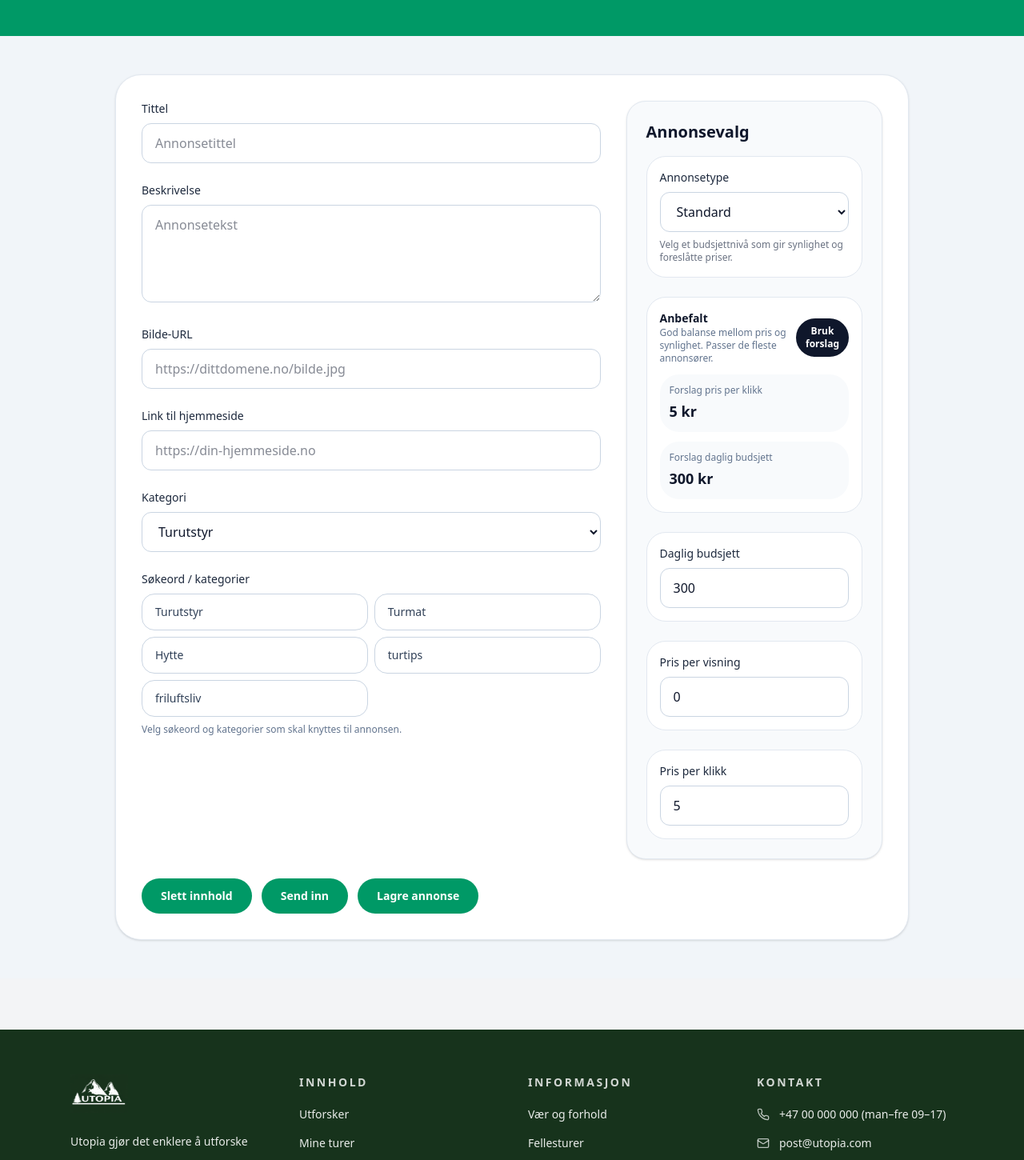
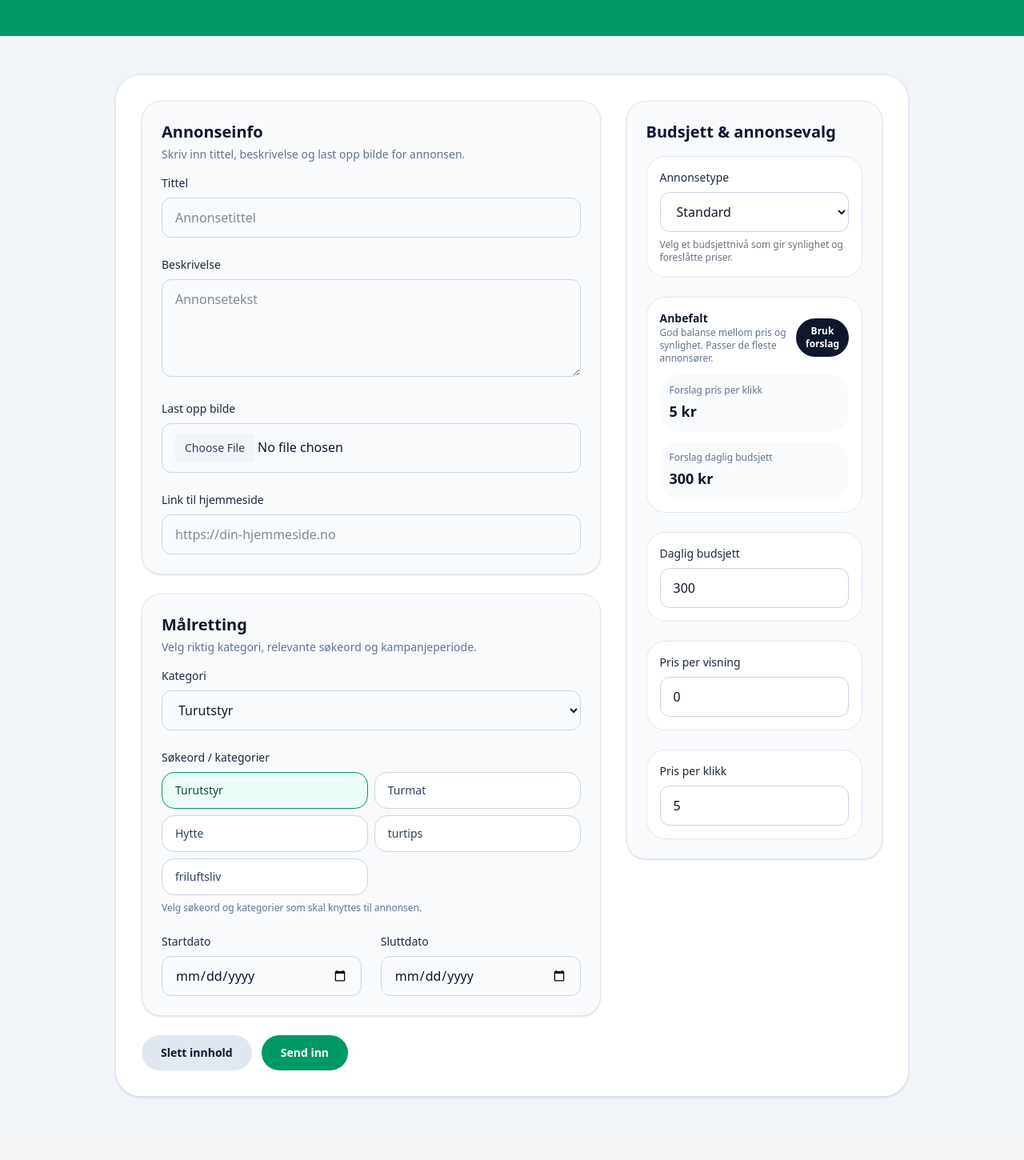
Before and after one commit to vBaustad/APP2000_G06_26, a React (Vite) app in the folder apps/web/: page /create-annonsor in a window 1280 px wide. Shown: the part 360-1810 px from the top of the page at 80% size. Built offline with nearby package versions, Linux system fonts and the light colour scheme; no server answers.

Commit message:
endringer i annonse

```diff
--- a/apps/web/src/pages/CreateAnnonsorPage.tsx
+++ b/apps/web/src/pages/CreateAnnonsorPage.tsx
@@ -4,16 +4,21 @@
  * Utvikler(e): Synne Nilsen Oppberget
  */
 
-import { useState } from "react";
+import { useEffect, useState } from "react";
+import { useAuth } from "../context/AuthContext";
 
 export default function CreateAnnonsorPage() {
+  const { token } = useAuth();
   const [tittel, setTittel] = useState("");
   const [beskrivelse, setBeskrivelse] = useState("");
   const [bildeUrl, setBildeUrl] = useState("");
+  const [bildeFile, setBildeFile] = useState<File | null>(null);
+  const [previewUrl, setPreviewUrl] = useState<string | null>(null);
+  const [uploadError, setUploadError] = useState<string | null>(null);
   const [lenkeUrl, setLenkeUrl] = useState("");
-  const [kategori, setKategori] = useState("Turutstyr");
+  const [kategori, setKategori] = useState("turutstyr");
   const keywordOptions = ["Turutstyr", "Turmat", "Hytte", "turtips", "friluftsliv"];
-  const [keywords, setKeywords] = useState<string[]>(["turutstyr"]);
+  const [keywords, setKeywords] = useState<string[]>(["Turutstyr"]);
   const [annonseType, setAnnonseType] = useState("standard");
   const [startAt, setStartAt] = useState("");
   const [endAt, setEndAt] = useState("");
@@ -63,9 +68,12 @@ export default function CreateAnnonsorPage() {
     setTittel("");
     setBeskrivelse("");
     setBildeUrl("");
+    setBildeFile(null);
+    setPreviewUrl(null);
+    setUploadError(null);
     setLenkeUrl("");
     setKategori("turutstyr");
-    setKeywords(["turutstyr"]);
+    setKeywords(["Turutstyr"]);
     setAnnonseType("standard");
     setStartAt("");
     setEndAt("");
@@ -75,6 +83,43 @@ export default function CreateAnnonsorPage() {
     setError(null);
     setSubmitted(false);
   }
+
+  function handleBildeChange(event: React.ChangeEvent<HTMLInputElement>) {
+    const file = event.target.files?.[0] ?? null;
+    if (!file) {
+      setBildeFile(null);
+      setPreviewUrl(null);
+      setBildeUrl("");
+      setUploadError(null);
+      return;
+    }
+
+    if (!file.type.startsWith("image/")) {
+      setUploadError("Velg et bilde (jpg, png eller lignende).");
+      return;
+    }
+
+    setBildeFile(file);
+    setUploadError(null);
+
+    const reader = new FileReader();
+    reader.onload = () => {
+      const result = reader.result;
+      if (typeof result === "string") {
+        setPreviewUrl(result);
+        setBildeUrl(result);
+      }
+    };
+    reader.readAsDataURL(file);
+  }
+
+  useEffect(() => {
+    return () => {
+      if (previewUrl && previewUrl.startsWith("blob:")) {
+        URL.revokeObjectURL(previewUrl);
+      }
+    };
+  }, [previewUrl]);
 
   async function handleSubmit(event: React.FormEvent) {
     event.preventDefault();
@@ -86,10 +131,18 @@ export default function CreateAnnonsorPage() {
       return;
     }
 
+    if (bildeFile && !bildeUrl) {
+      setError("Vennligst vent på at bildet lastes opp før du sender inn annonsen.");
+      return;
+    }
+
     try {
       const response = await fetch(`${import.meta.env.VITE_API_URL}/api/annonser`, {
         method: "POST",
-        headers: { "Content-Type": "application/json" },
+        headers: {
+          "Content-Type": "application/json",
+          ...(token ? { Authorization: `Bearer ${token}` } : {}),
+        },
         body: JSON.stringify({
           tittel,
           beskrivelse: beskrivelse || null,
@@ -118,7 +171,7 @@ export default function CreateAnnonsorPage() {
       setBildeUrl("");
       setLenkeUrl("");
       setKategori("turutstyr");
-      setKeywords(["turutstyr"]);
+      setKeywords(["Turutstyr"]);
       setAnnonseType("standard");
       setStartAt("");
       setEndAt("");
@@ -155,6 +208,12 @@ export default function CreateAnnonsorPage() {
 
             <div className="grid gap-8 lg:grid-cols-[1.7fr_0.95fr]">
               <div className="space-y-6">
+                <section className="rounded-3xl border border-slate-200 bg-slate-50 p-6 shadow-sm">
+                  <div className="mb-4">
+                    <h2 className="text-xl font-semibold text-slate-900">Annonseinfo</h2>
+                    <p className="mt-1 text-sm text-slate-500">Skriv inn tittel, beskrivelse og last opp bilde for annonsen.</p>
+                  </div>
+                  <div className="space-y-6">
                     <div>
                       <label className="mb-2 block text-sm font-medium text-slate-800">
                         Tittel
@@ -183,15 +242,24 @@ export default function CreateAnnonsorPage() {
 
                     <div>
                       <label className="mb-2 block text-sm font-medium text-slate-800">
-                    Bilde-URL
+                        Last opp bilde
                       </label>
                       <input
-                    type="text"
-                    placeholder="https://dittdomene.no/bilde.jpg"
-                    value={bildeUrl}
-                    onChange={(event) => setBildeUrl(event.target.value)}
-                    className="w-full rounded-xl border border-slate-300 px-4 py-3 outline-none transition focus:border-blue-600 focus:ring-2 focus:ring-blue-100"
+                        type="file"
+                        accept="image/*"
+                        onChange={handleBildeChange}
+                        className="w-full rounded-xl border border-slate-300 px-4 py-3 outline-none transition file:cursor-pointer file:border-0 file:bg-slate-100 file:px-3 file:py-2 file:text-sm file:font-medium file:text-slate-700 focus:border-blue-600 focus:ring-2 focus:ring-blue-100"
                       />
+                      {uploadError && (
+                        <p className="mt-2 text-sm text-red-600">{uploadError}</p>
+                      )}
+                      {previewUrl && (
+                        <img
+                          src={previewUrl}
+                          alt="Preview av annonsebildet"
+                          className="mt-3 h-40 w-full rounded-2xl object-cover border border-slate-200"
+                        />
+                      )}
                     </div>
 
                     <div>
@@ -206,7 +274,15 @@ export default function CreateAnnonsorPage() {
                         className="w-full rounded-xl border border-slate-300 px-4 py-3 outline-none transition focus:border-blue-600 focus:ring-2 focus:ring-blue-100"
                       />
                     </div>
+                  </div>
+                </section>
 
+                <section className="rounded-3xl border border-slate-200 bg-slate-50 p-6 shadow-sm">
+                  <div className="mb-4">
+                    <h2 className="text-xl font-semibold text-slate-900">Målretting</h2>
+                    <p className="mt-1 text-sm text-slate-500">Velg riktig kategori, relevante søkeord og kampanjeperiode.</p>
+                  </div>
+                  <div className="space-y-6">
                     <div>
                       <label className="mb-2 block text-sm font-medium text-slate-800">
                         Kategori
@@ -249,11 +325,40 @@ export default function CreateAnnonsorPage() {
                       </div>
                       <p className="mt-2 text-xs text-slate-500">Velg søkeord og kategorier som skal knyttes til annonsen.</p>
                     </div>
+
+                    <div className="grid gap-6 sm:grid-cols-2">
+                      <div>
+                        <label className="mb-2 block text-sm font-medium text-slate-800">
+                          Startdato
+                        </label>
+                        <input
+                          type="date"
+                          value={startAt}
+                          onChange={(event) => setStartAt(event.target.value)}
+                          className="w-full rounded-xl border border-slate-300 px-4 py-3 outline-none transition focus:border-blue-600 focus:ring-2 focus:ring-blue-100"
+                        />
+                      </div>
+                      <div>
+                        <label className="mb-2 block text-sm font-medium text-slate-800">
+                          Sluttdato
+                        </label>
+                        <input
+                          type="date"
+                          value={endAt}
+                          onChange={(event) => setEndAt(event.target.value)}
+                          className="w-full rounded-xl border border-slate-300 px-4 py-3 outline-none transition focus:border-blue-600 focus:ring-2 focus:ring-blue-100"
+                        />
+                      </div>
+                    </div>
+                  </div>
+                </section>
               </div>
 
-              <aside className="rounded-3xl border border-slate-200 bg-slate-50 p-6 shadow-sm">
-                <h2 className="mb-4 text-xl font-semibold text-slate-900">Annonsevalg</h2>
-                <div className="mb-6 rounded-3xl border border-slate-200 bg-white p-4">
+              <aside className="space-y-6">
+                <section className="rounded-3xl border border-slate-200 bg-slate-50 p-6 shadow-sm">
+                  <h2 className="mb-4 text-xl font-semibold text-slate-900">Budsjett & annonsevalg</h2>
+                  <div className="space-y-6">
+                    <div className="rounded-3xl border border-slate-200 bg-white p-4">
                       <label className="mb-2 block text-sm font-medium text-slate-800">
                         Annonsetype
                       </label>
@@ -269,7 +374,7 @@ export default function CreateAnnonsorPage() {
                       <p className="mt-2 text-xs text-gray-500">Velg et budsjettnivå som gir synlighet og foreslåtte priser.</p>
                     </div>
 
-                <div className="mb-6 rounded-3xl border border-slate-200 bg-white p-4">
+                    <div className="rounded-3xl border border-slate-200 bg-white p-4">
                       <div className="mb-3 flex items-center justify-between gap-3">
                         <div>
                           <p className="text-sm font-semibold text-slate-900">Anbefalt</p>
@@ -295,7 +400,7 @@ export default function CreateAnnonsorPage() {
                       </div>
                     </div>
 
-                <div className="mb-6 rounded-3xl border border-slate-200 bg-white p-4">
+                    <div className="rounded-3xl border border-slate-200 bg-white p-4">
                       <label className="mb-2 block text-sm font-medium text-slate-800">
                         Daglig budsjett
                       </label>
@@ -308,7 +413,7 @@ export default function CreateAnnonsorPage() {
                       />
                     </div>
 
-                <div className="mb-6 rounded-3xl border border-slate-200 bg-white p-4">
+                    <div className="rounded-3xl border border-slate-200 bg-white p-4">
                       <label className="mb-2 block text-sm font-medium text-slate-800">
                         Pris per visning
                       </label>
@@ -333,6 +438,8 @@ export default function CreateAnnonsorPage() {
                         className="w-full rounded-xl border border-slate-300 px-4 py-3 outline-none transition focus:border-blue-600 focus:ring-2 focus:ring-blue-100"
                       />
                     </div>
+                  </div>
+                </section>
               </aside>
             </div>
 
@@ -340,7 +447,7 @@ export default function CreateAnnonsorPage() {
               <button
                 type="button"
                 onClick={resetFormFields}
-                className="rounded-full bg-emerald-600 px-6 py-3 text-sm font-semibold text-white transition hover:bg-emerald-700"
+                className="rounded-full bg-slate-200 px-6 py-3 text-sm font-semibold text-slate-900 transition hover:bg-slate-300"
               >
                 Slett innhold
               </button>
@@ -349,12 +456,6 @@ export default function CreateAnnonsorPage() {
                 className="rounded-full bg-emerald-600 px-6 py-3 text-sm font-semibold text-white transition hover:bg-emerald-700"
               >
                 Send inn
-              </button>
-              <button
-                type="submit"
-                className="rounded-full bg-emerald-600 px-6 py-3 text-sm font-semibold text-white transition hover:bg-emerald-700"
-              >
-                Lagre annonse
               </button>
             </div>
 
```
Lines whose indentation alone changed are shown as unchanged.
